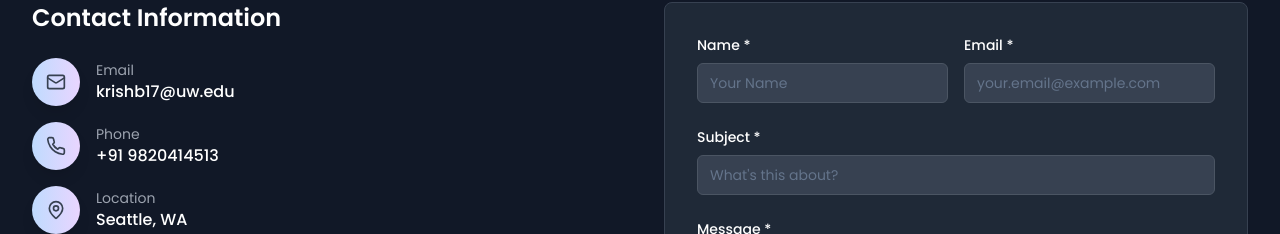
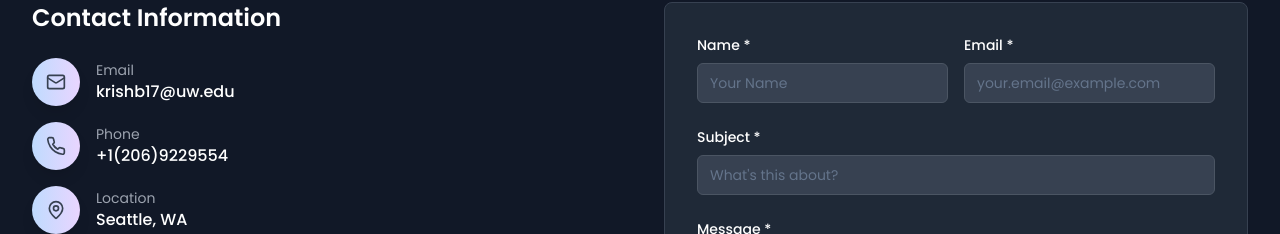
Before and after one commit to krishbharucha/Krish-Bharucha-Portfolio, a React (Vite) app: page / in a window 1280 px wide. Shown: the part 6296-6530 px from the top of the page. Built offline with nearby package versions, Linux system fonts and the light colour scheme.

Commit message:
Updated portfolio with latest changes

```diff
--- a/src/components/Contact.tsx
+++ b/src/components/Contact.tsx
@@ -42,8 +42,8 @@ export const Contact = () => {
     {
       icon: Phone,
       label: "Phone",
-      value: "+91 9820414513",
-      href: "tel:+919820414513"
+      value: "+1(206)9229554",
+      href: "tel:+1(206)9229554"
     },
     {
       icon: MapPin,
```
